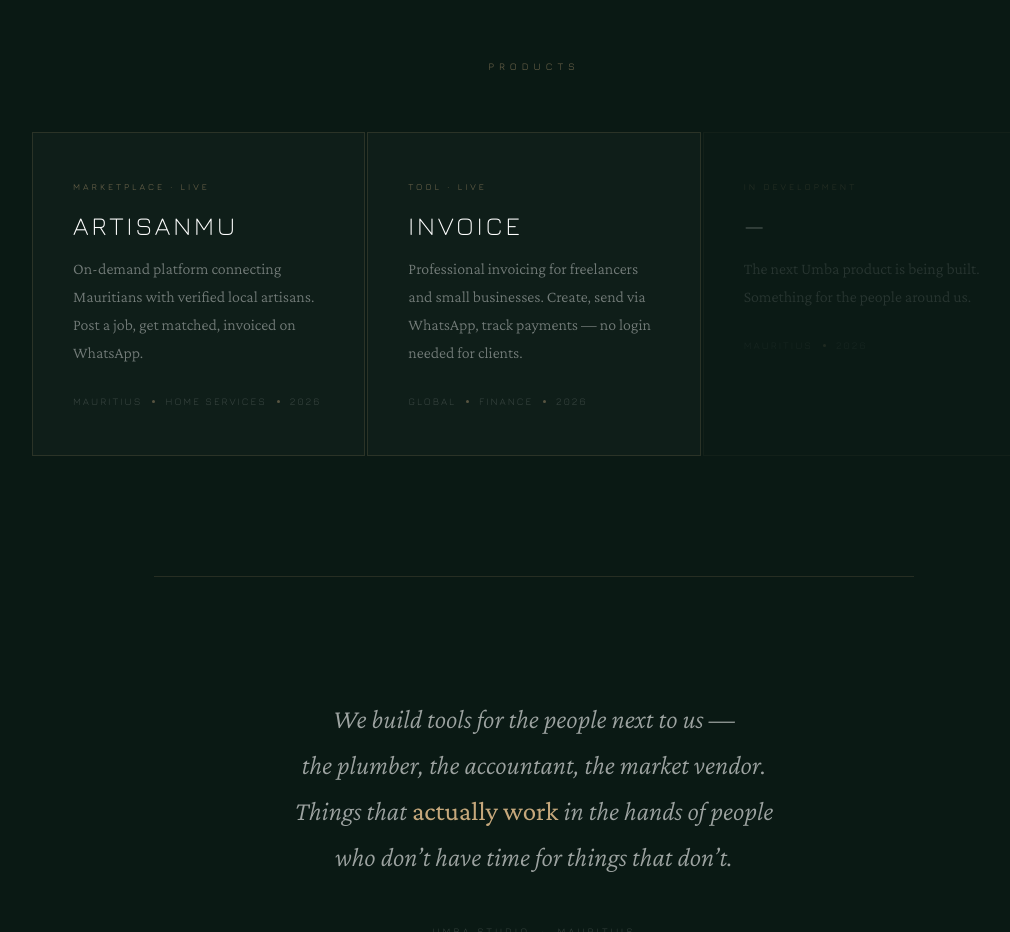
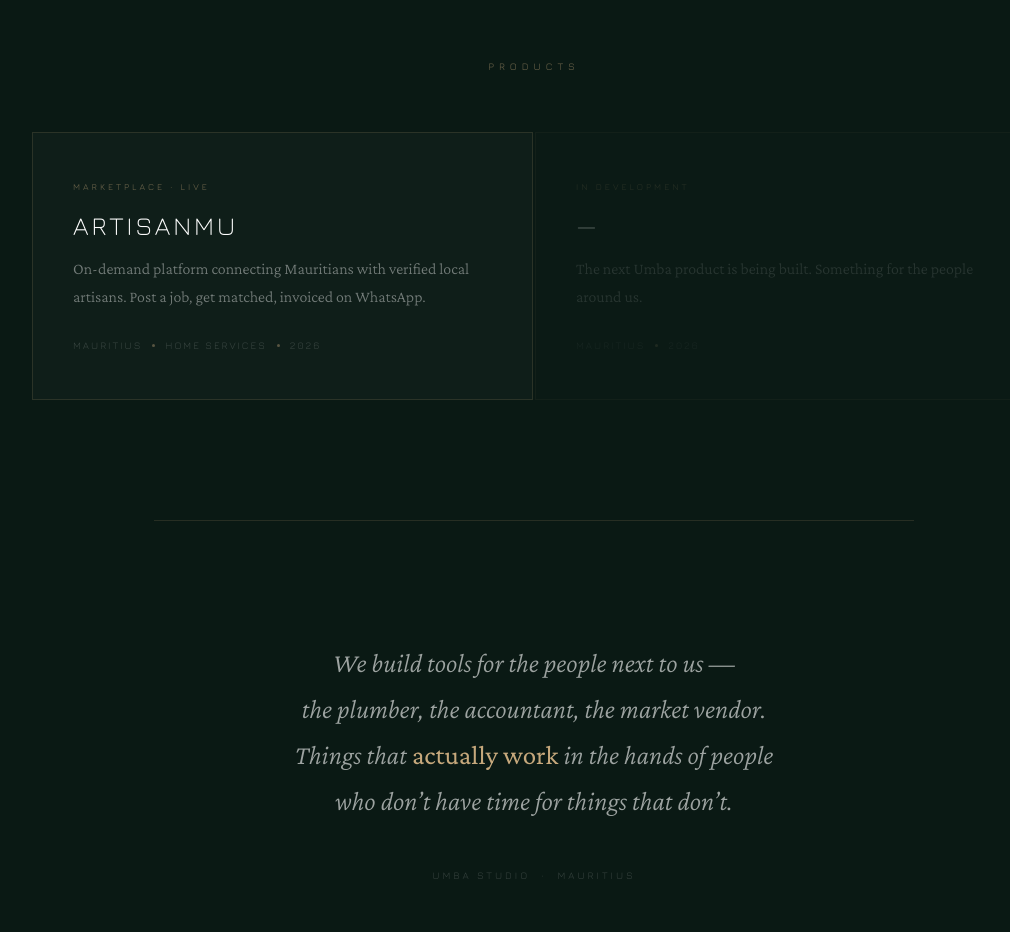
Before and after one commit to Octolabs-app/octolabs, a plain HTML site: page index.html in a window 1280 px wide. Shown: the part 860-1792 px from the top of the page, without its empty margins (106-1116 px from the left). Drawn offline with nearby package versions, Linux system fonts and the light colour scheme.

Commit message:
chore: remove Invoice card, show ArtisanMU only

```diff
--- a/index.html
+++ b/index.html
@@ -141,18 +141,6 @@
       <span class="product-arrow">&rarr;</span>
     </a>
 
-    <a class="product-card" href="https://invoice.umbastudio.com" target="_blank">
-      <div class="product-tag">Tool &middot; Live</div>
-      <div class="product-name">Invoice</div>
-      <p class="product-desc">Professional invoicing for freelancers and small businesses. Create, send via WhatsApp, track payments &mdash; no login needed for clients.</p>
-      <div class="product-meta">
-        <span>Global</span><span class="product-meta-dot"></span>
-        <span>Finance</span><span class="product-meta-dot"></span>
-        <span>2026</span>
-      </div>
-      <span class="product-arrow">&rarr;</span>
-    </a>
-
     <div class="product-card product-coming">
       <div class="product-tag">In development</div>
       <div class="product-name">&mdash;</div>
```
